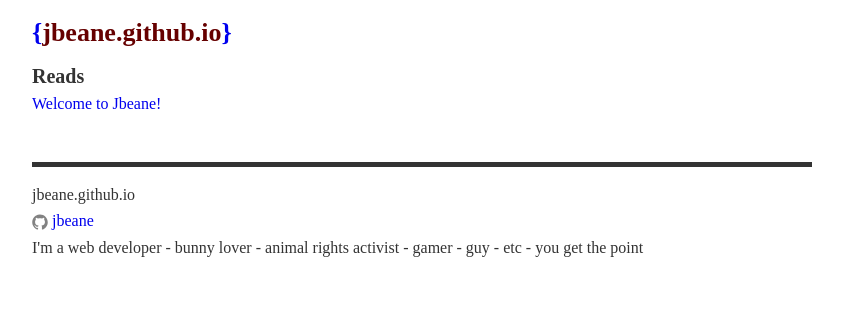
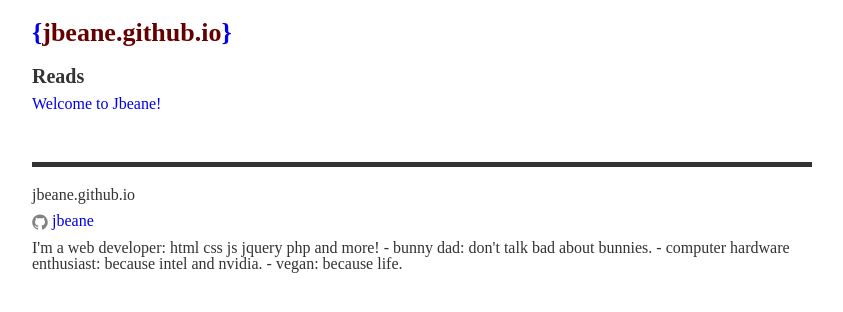
Before and after one commit to jbeane/jbeane.github.io, a Jekyll site: the page built from index.html, in a window 1280 px wide. Shown: the top 312 px of the page, without its empty margins (218-1061 px from the left). Built offline with Jekyll 4.4.1, drawn with Linux system fonts in a browser that asks for light colours.

Commit message:
config updates

```diff
--- a/_config.yml
+++ b/_config.yml
@@ -2,7 +2,7 @@
 title: jbeane.github.io
 email: joe.beane18@gmail.com
 description: >
-    I'm a web developer - bunny lover - animal rights activist - gamer - guy - etc - you get the point
+    I'm a web developer: html css js jquery php and more! - bunny dad: don't talk bad about bunnies. - computer hardware enthusiast: because intel and nvidia. - vegan: because life.
 baseurl: ""
 url: "http://jbeane.github.io"
 twitter_username: BeaneBunny
```
